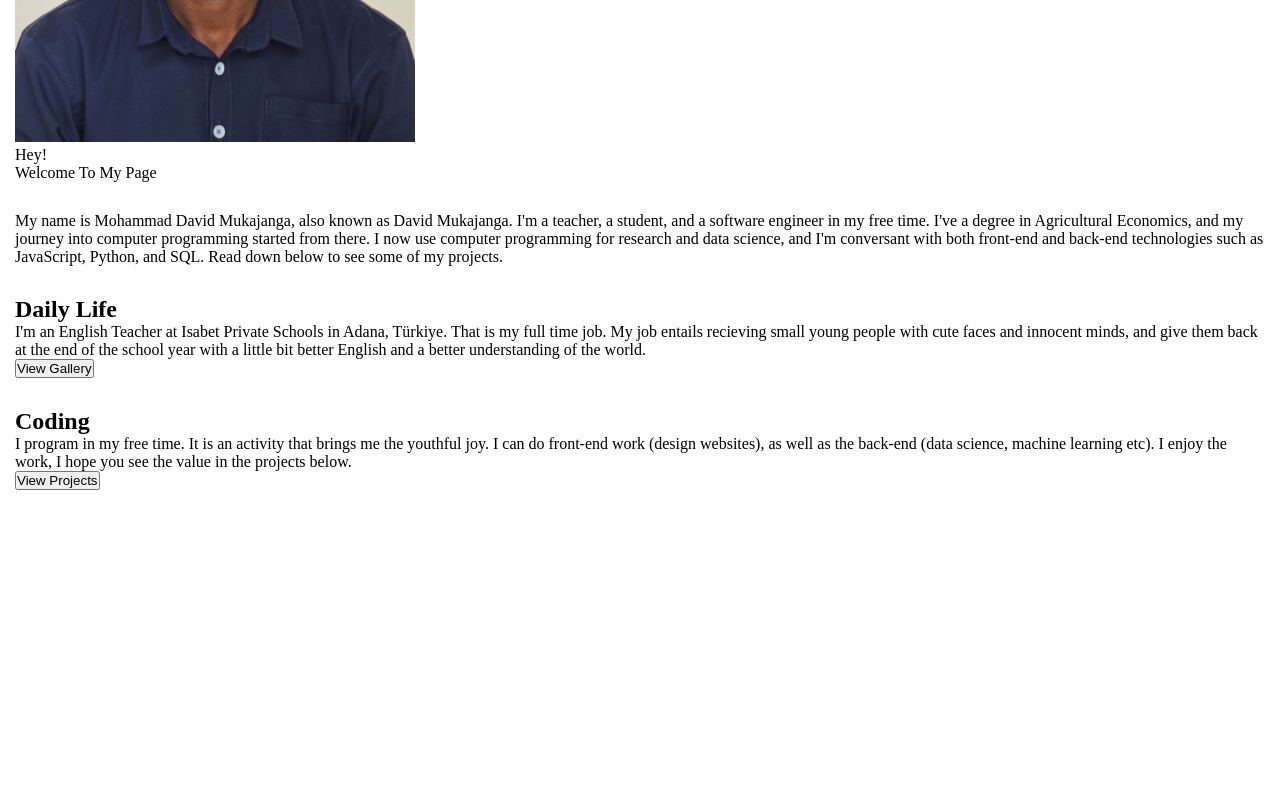
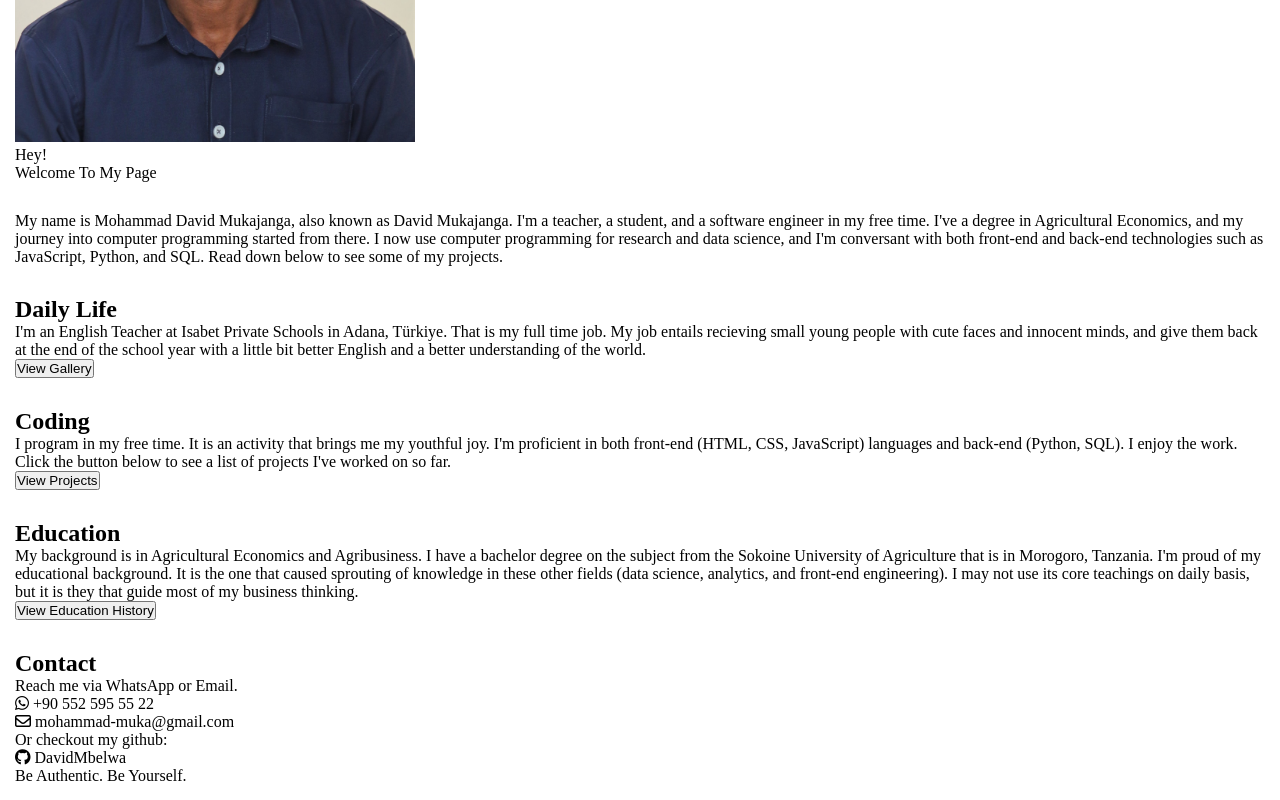
Before and after one commit to DavidMbelwa/personal_website, a plain HTML site: page index.html in a window 1280 px wide. Shown: the part 421-1221 px from the top of the page. Before the commit the page ends 926 px from the top, so only its background shows below. Drawn offline with nearby package versions, Linux system fonts and the light colour scheme; a web font is replaced by a local one.

Commit message:
Finished the mobile version of the landing page.

```diff
--- a/index.html
+++ b/index.html
@@ -11,6 +11,9 @@
     <link rel="preconnect" href="https://fonts.gstatic.com" crossorigin>
     <link href="https://fonts.googleapis.com/css2?family=Anuphan&family=Roboto+Slab:wght@200;300;400;500&family=Roboto:wght@100;300;400&display=swap" rel="stylesheet">
     <link rel="stylesheet" type="text/css" href="resources/css/index.css">
+
+    <!-- Font Awesome Icons (CDNJS) -->
+    <link rel="stylesheet" href="https://cdnjs.cloudflare.com/ajax/libs/font-awesome/6.4.0/css/all.min.css" integrity="sha512-iecdLmaskl7CVkqkXNQ/ZH/XLlvWZOJyj7Yy7tcenmpD1ypASozpmT/E0iPtmFIB46ZmdtAc9eNBvH0H/ZpiBw==" crossorigin="anonymous" referrerpolicy="no-referrer" />
 
     <!-- Link to Swiper's CSS -->
     <link rel="stylesheet" href="https://cdn.jsdelivr.net/npm/swiper@9/swiper-bundle.min.css" />
@@ -78,18 +81,57 @@
         </section>
 
         <section class="col-12" id="coding">
-            <h2>Coding</h2>
+            <article>
+                <h2>Coding</h2>
 
-            <p>I program in my free time. It is an activity that brings me the youthful joy. I can do front-end work (design websites), as well as
-                the back-end (data science, machine learning etc). I enjoy the work, I hope you see the value in the projects below.
-            </p>
+                <p>I program in my free time. It is an activity that brings me my youthful joy. I'm proficient in both front-end (HTML, CSS, JavaScript) languages and
+                    back-end (Python, SQL). I enjoy the work. Click the button below to see a list of projects I've worked on so far.
+                </p>
 
-            <button>View Projects</button>
+                <a href= ""><button>View Projects</button></a>
+            </article>
+        </section>
+
+        <section class="col-12" id="education">
+            <article>
+                <h2>Education</h2>
+
+                <p>My background is in Agricultural Economics and Agribusiness. I have a bachelor degree on the subject from the Sokoine
+                    University of Agriculture that is in Morogoro, Tanzania. I'm proud of my educational background. It is the one that caused sprouting
+                    of knowledge in these other fields (data science, analytics, and front-end engineering). I may not use its core teachings on daily
+                    basis, but it is they that guide most of my business thinking.
+                </p>
+
+                <a href=""><button>View Education History</button></a>
+            </article>
         </section>
 
     </main>
 
+    <footer class="col-12">
+        <section>
+            <article>
+                <h2>Contact</h2>
+
+                <div class="contacts">
+                    <p>Reach me via WhatsApp or Email.</p>
+                    <i class="fa-brands fa-whatsapp"></i> <span>+90 552 595 55 22</span><br>
+                    <i class="fa-regular fa-envelope"></i> <span>mohammad-muka@gmail.com</span>
+                </div>
+
+                <div class="contacts">
+                    <p>Or checkout my github: </p>
+                    <i class="fa-brands fa-github"></i> <span>DavidMbelwa</span>
+                </div>
+
+                <div class="ending">
+                    <p>Be Authentic. Be Yourself.</p>
+                </div>
+            </article>
+        </section>
+    </footer>
+
     <script src="resources/index.js/index.js"></script>
-    <script src="https://kit.fontawesome.com/acb08643cd.js" crossorigin="anonymous"></script>
+    <!-- <script src="https://kit.fontawesome.com/acb08643cd.js" crossorigin="anonymous"></script> -->
 </body>
 </html>
--- a/resources/css/index.css
+++ b/resources/css/index.css
@@ -45,6 +45,8 @@
 
     .top_nav {
         display: flex;
+        position: sticky;
+        /* top: 70px; */
         align-items: center;
         justify-content: space-between;
         width: 100%;
@@ -233,15 +235,6 @@
 
     /* The Welcome Section */
 
-    /* #welcome */
-    /* {
-        height: 100%;
-        margin-top: 20px;
-        position: relative;
-        border: 1px solid red;
-        padding: 20px 0;
-    } */
-
     #welcome-img
     {
         /* border: 1px solid black; */
@@ -297,7 +290,6 @@
         font-weight: 350;
         font-size: 17px;
         text-align: center;
-        padding: 30px 40px;
         margin-top: 0;
         margin-bottom: 0;
         /* border: 1px solid red; */
@@ -306,11 +298,6 @@
 
     /* Daily Life */
 
-    #daily-life
-    {
-        /* border: 1px solid blue; */
-    }
-
     #coding
     {
         margin-top: 0;
@@ -318,11 +305,33 @@
         background-color: hsl(0, 0%, 95%);
     }
 
-    #coding h2
+    #coding button
     {
         margin-top: 50px;
     }
 
+
+    footer section
+    {
+        background-color: hsl(0, 0%, 95%);
+        align-items: center;
+    }
+
+    footer .contacts
+    {
+        margin-top: 30px;
+    }
+
+    .contacts p
+    {
+        padding: 10px 0;
+    }
+
+    .ending
+    {
+        margin-top: 120px;
+        font-style: italic;
+    }
 
 }
 
```
